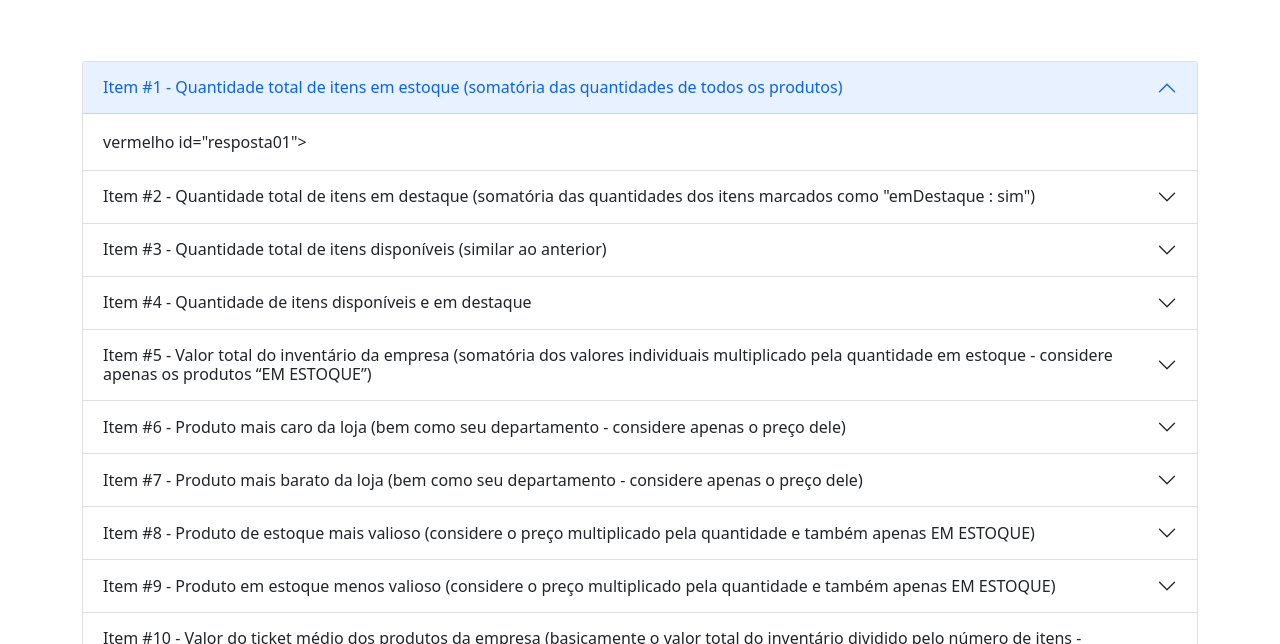
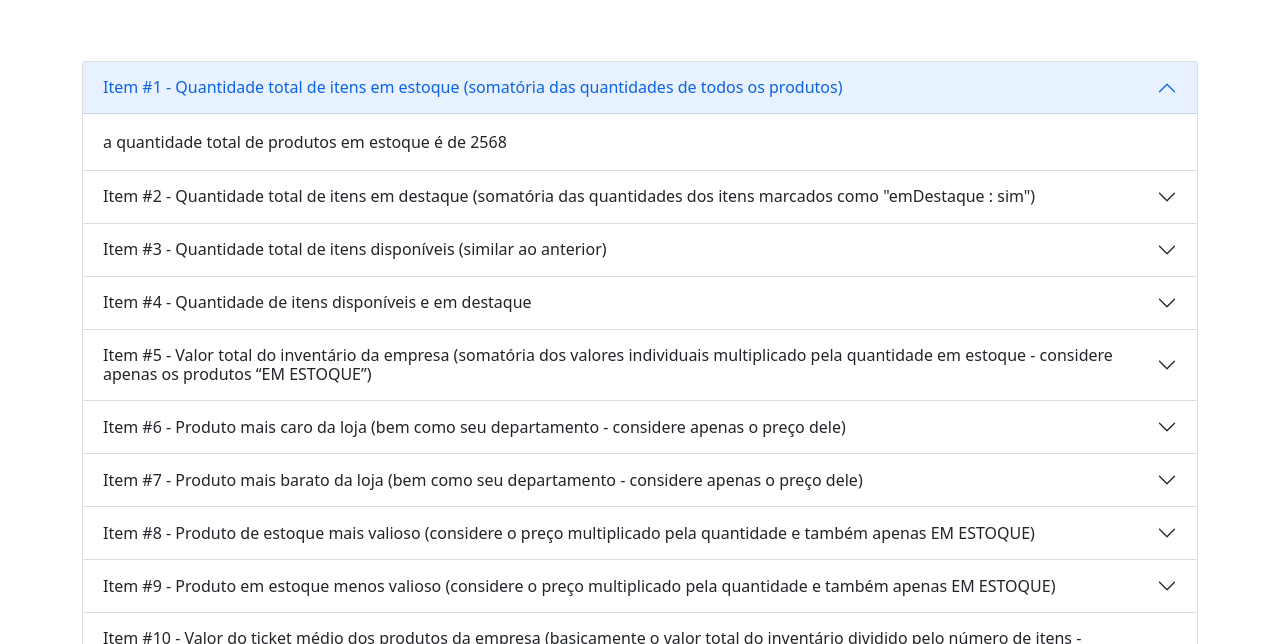
Before and after one commit to LaurenFrancke/Desafio-Grupo-04, a plain HTML site: page pages/results.html in a window 1280 px wide. Shown: the part 156-800 px from the top of the page. Drawn offline with nearby package versions, Linux system fonts and the light colour scheme.

Commit message:
Update results.html

```diff
--- a/pages/results.html
+++ b/pages/results.html
@@ -45,7 +45,7 @@
                     </h2>
                     <div id="collapseOne" class="accordion-collapse collapse show" aria-labelledby="headingOne"
                         data-bs-parent="#accordionExample">
-                        <div class="accordion-body"  <font color="#000099">vermelho</font> id="resposta01">
+                        <div class="accordion-body" id="resposta01">
 
                         </div>
                     </div>
```
